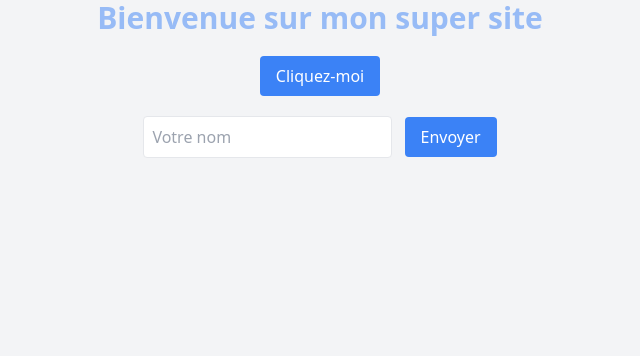
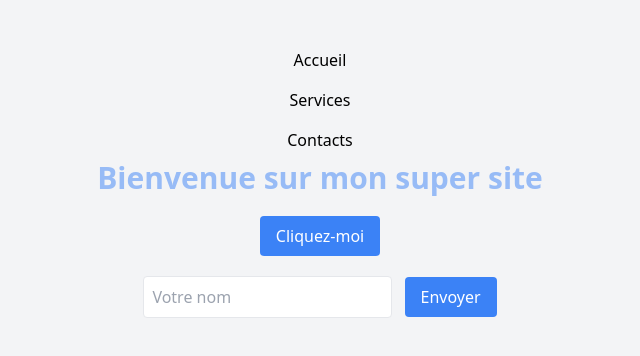
Before and after one commit to IKRAMELHADI/TD1-GI, a plain HTML site: page index.html in a window 1280 px wide. Shown: the whole page, without its empty margins (320-960 px from the left). Drawn offline with nearby package versions, Linux system fonts and the light colour scheme.

Commit message:
COMMIT 3

```diff
--- a/index.html
+++ b/index.html
@@ -5,6 +5,14 @@
     <meta charset="UTF-8">
     <meta name="viewport" content="width=device-width, initial-scale=1.0">
     <title>Mon Site</title>
+    <nav class="mt-10 flex-grow">
+        <ul>
+            <li class="py-2 px-4 hover:bg-gray-700 cursor-pointer">Accueil</li>
+            <li class="py-2 px-4 hover:bg-gray-700 cursor-pointer">Services</li>
+            <li class="py-2 px-4 hover:bg-gray-700 cursor-pointer">Contacts</li>
+        </ul>
+    </nav>
+
     <script src="https://cdn.tailwindcss.com"></script>
 </head>
 <body class="bg-gray-100 text-center">
```
